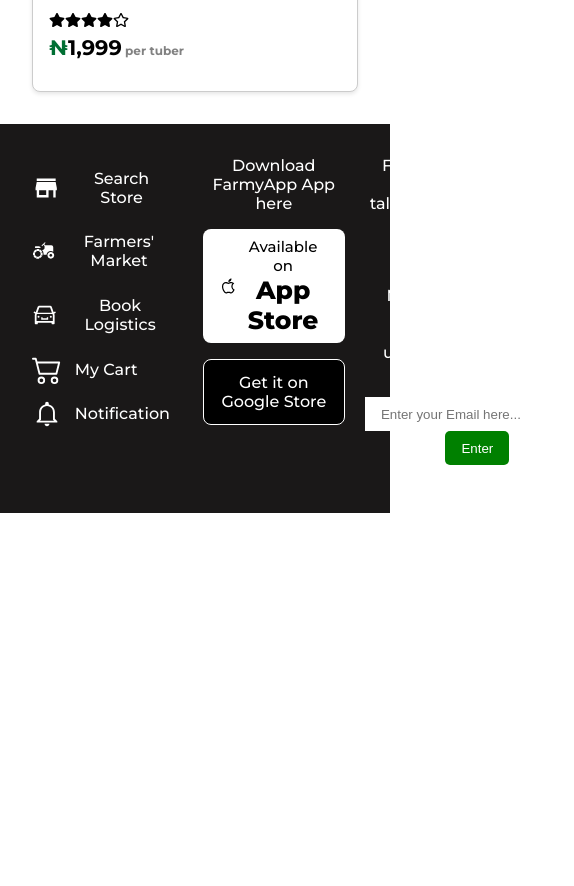
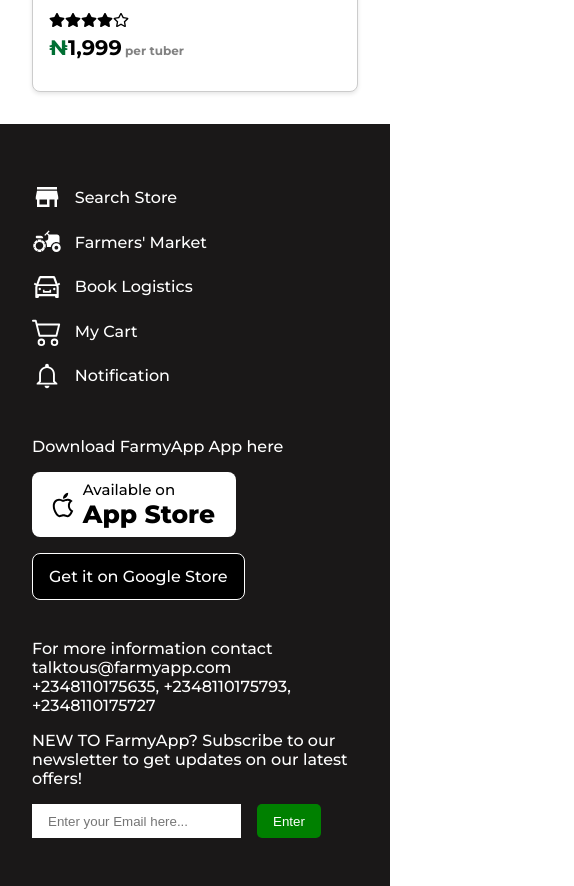
Before and after one commit to deviator53/FarmyApp-Team2, a React (Create React App) app: page /farmproducts in a window 390 px wide. Shown: the part 2900-3786 px from the top of the page, 574 px wide, since content can reach past the window. Before the commit the page ends 3413 px from the top, so only its background shows below. Built offline with nearby package versions, Linux system fonts and the light colour scheme.

Commit message:
UI:responsiveness for footer

```diff
--- a/src/styles/footer.css
+++ b/src/styles/footer.css
@@ -61,10 +61,7 @@
     color: black;
 }
 .footer_info{
-    display: flex;
-    align-items: flex-start;
-    justify-content: flex-start;
-    flex-direction: column;
+    text-align: start;
     padding-bottom: 1rem;
 }
 .footer_input{
@@ -79,3 +76,18 @@
     border-radius: 5px;
     margin-left: 1rem;
 }
+
+@media (max-width: 640px) {
+    .footer {
+        grid-template-columns: repeat(1, 1fr);
+      }
+    .footer_items{
+        padding-top: 1.2rem;
+    }
+ }
+
+    @media (min-width: 641px) and (max-width: 1024px) {
+      .footer {
+        grid-template-columns: repeat(2, 1fr);
+      }
+    }
```
